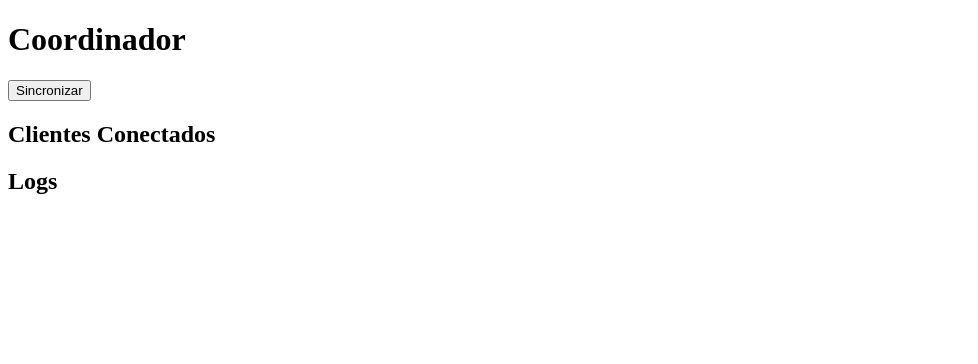
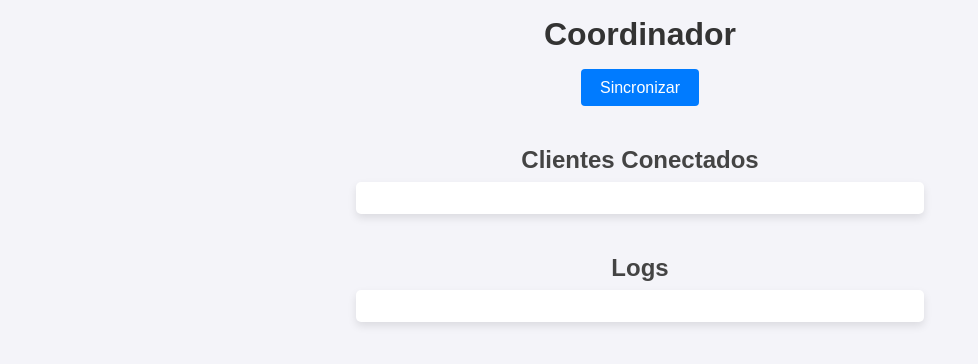
Before and after one commit to jhoncastro28/Lab-1-2, a plain HTML site: page coordinator/public/index.html in a window 1280 px wide. Shown: the whole page, without its empty margins (0-978 px from the left). Drawn offline with nearby package versions, Linux system fonts and the light colour scheme; no server answers.

Commit message:
Se agregan estilos

```diff
--- /dev/null
+++ b/client/styles.css
@@ -0,0 +1,69 @@
+* {
+  margin: 0;
+  padding: 0;
+  box-sizing: border-box;
+}
+
+body {
+  font-family: Arial, sans-serif;
+  background-color: #f4f4f9;
+  color: #333;
+  padding: 1rem;
+  max-width: 600px;
+  margin: 0 auto;
+  display: flex;
+  flex-direction: column;
+  align-items: center;
+}
+
+h1 {
+  font-size: 2rem;
+  color: #333;
+  margin-bottom: 1rem;
+  text-align: center;
+}
+
+#clock {
+  font-weight: bold;
+  color: #007bff;
+}
+
+h2 {
+  font-size: 1.5rem;
+  color: #444;
+  margin-top: 1.5rem;
+  margin-bottom: 0.5rem;
+}
+
+#logs {
+  width: 100%;
+  background-color: #fff;
+  border-radius: 5px;
+  box-shadow: 0 4px 8px rgba(0, 0, 0, 0.1);
+  padding: 1rem;
+  margin-bottom: 1rem;
+}
+
+ul {
+  list-style-type: none;
+  padding: 0;
+}
+
+ul li {
+  padding: 0.5rem;
+  border-bottom: 1px solid #ddd;
+}
+
+ul li:last-child {
+  border-bottom: none;
+}
+
+@media (max-width: 600px) {
+  h1 {
+    font-size: 1.8rem;
+  }
+
+  h2 {
+    font-size: 1.3rem;
+  }
+}
--- a/coordinator/coordinator.js
+++ b/coordinator/coordinator.js
@@ -12,7 +12,7 @@ const docker = new Docker(); // Inicializa Docker para crear contenedores
 let clients = {};
 let logs = [];
 
-app.use(express.static('.'));
+app.use(express.static('public'));
 
 io.on('connection', (socket) => {
   console.log(`Nuevo cliente conectado: ${socket.id}`);
--- a/coordinator/index.html
+++ b/coordinator/public/index.html
@@ -4,6 +4,7 @@
   <meta charset="UTF-8">
   <title>Coordinador</title>
   <script src="/socket.io/socket.io.js"></script>
+  <link rel="stylesheet" href="styles.css">
 </head>
 <body>
   <h1>Coordinador</h1>
--- /dev/null
+++ b/coordinator/public/styles.css
@@ -0,0 +1,85 @@
+* {
+    margin: 0;
+    padding: 0;
+    box-sizing: border-box;
+  }
+
+  body {
+    font-family: Arial, sans-serif;
+    background-color: #f4f4f9;
+    color: #333;
+    padding: 1rem;
+    max-width: 600px;
+    margin: 0 auto;
+    display: flex;
+    flex-direction: column;
+    align-items: center;
+  }
+
+  h1 {
+    font-size: 2rem;
+    color: #333;
+    margin-bottom: 1rem;
+    text-align: center;
+  }
+
+  h2 {
+    font-size: 1.5rem;
+    color: #444;
+    margin-top: 1.5rem;
+    margin-bottom: 0.5rem;
+  }
+
+  button {
+    padding: 0.6rem 1.2rem;
+    font-size: 1rem;
+    color: #fff;
+    background-color: #007bff;
+    border: none;
+    border-radius: 4px;
+    cursor: pointer;
+    transition: background-color 0.3s;
+    margin-bottom: 1rem;
+  }
+
+  button:hover {
+    background-color: #0056b3;
+  }
+
+  ul {
+    list-style-type: none;
+    width: 100%;
+    padding: 0;
+  }
+
+  #clients, #logs {
+    background-color: #fff;
+    border-radius: 5px;
+    box-shadow: 0 4px 8px rgba(0, 0, 0, 0.1);
+    padding: 1rem;
+    margin-bottom: 1rem;
+  }
+
+  ul li {
+    padding: 0.5rem;
+    border-bottom: 1px solid #ddd;
+  }
+
+  ul li:last-child {
+    border-bottom: none;
+  }
+
+  @media (max-width: 600px) {
+    h1 {
+      font-size: 1.8rem;
+    }
+
+    h2 {
+      font-size: 1.3rem;
+    }
+
+    button {
+      font-size: 0.9rem;
+      padding: 0.5rem 1rem;
+    }
+  }
```
